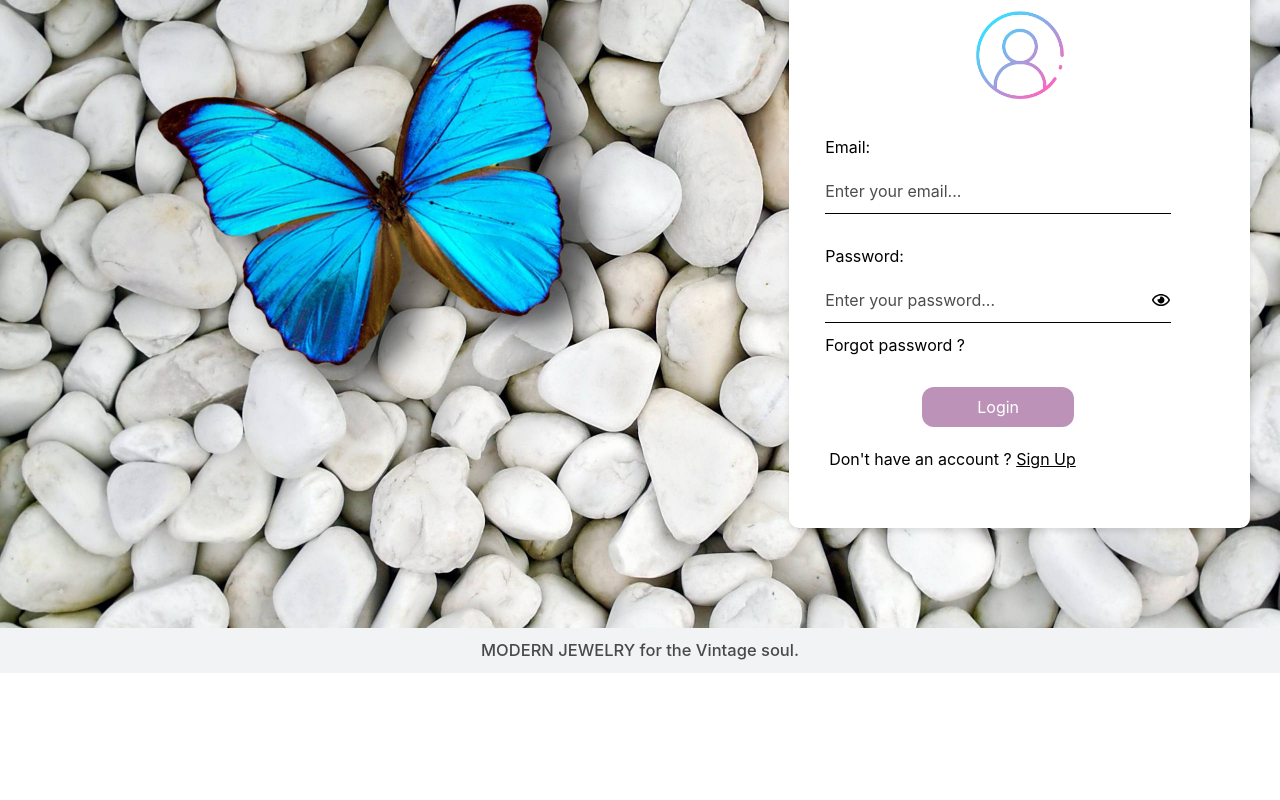
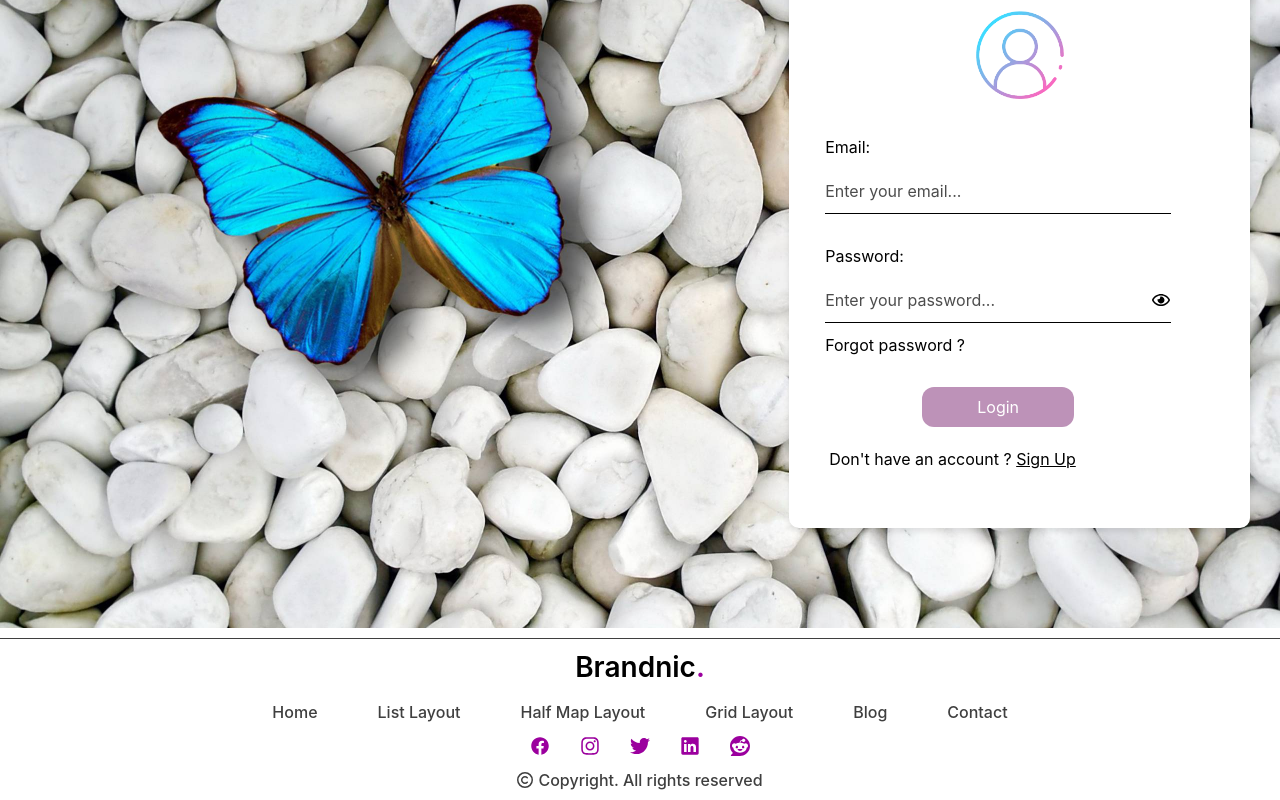
Before and after one commit to israfilova14/Brandnic_Project, a React (Create React App) app in the folder frontend/: page /login in a window 1280 px wide. Shown: the part 262-1062 px from the top of the page. Before the commit the page ends 935 px from the top, so only its background shows below. Built offline with nearby package versions, Linux system fonts and the light colour scheme; no server answers.

Commit message:
some code addded

```diff
--- a/frontend/src/components/footer/Footer.css
+++ b/frontend/src/components/footer/Footer.css
@@ -1,13 +1,95 @@
 .footerWrapper{
+    background: #fff;
+    display: flex;
+    justify-content: center;
+    align-items: center;
+    height: 160px;
+    margin-top: 10px;
+    border-top: 1px solid #3f3f3f;
+  }
+
+  .footerWrapper .container{
+    color: #3f3f3f;
+    font-weight: 500;
+    display: flex;
+    flex-direction: column;
+    align-items: center;
+    justify-content: center;
+    gap: 12px;
+    padding: 8px;
+  }
+
+  .footerWrapper .container .titleBox h2{
+    font-weight: 600;
+    font-size: 28px;
+    color: #000;
+  }
+  .footerWrapper .container .titleBox h2 span{
+    color: #9b009e;
+  }
+  .footerWrapper .container .linksBox nav ul{
     display: flex;
     align-items: center;
     justify-content: center;
-    padding: 10px;
-    background: #f2f3f4;
-}
+    gap: 60px;
+  }
 
-.footerWrapper p{
-    font-size: 16.5px;
-    font-weight: 500;
-    color: rgba(0, 0, 0, 0.7);
-}
+  .footerWrapper .container .linksBox nav ul li{
+    list-style: none;
+    cursor: pointer;
+  }
+
+  .footerWrapper .container .linksBox nav ul li:hover{
+    color: #27ae60;
+  }
+
+  .footerWrapper .container .iconsBox {
+    display: flex;
+    align-items: center;
+    justify-content: center;
+    gap: 30px;
+  }
+
+  .footerWrapper .container .iconsBox svg{
+    font-size: 20px;
+    cursor: pointer;
+    color: #9b009e;
+  }
+
+  .footerWrapper .container .iconsBox svg:hover{
+    color: #27ae60;
+  }
+
+  .footerWrapper .container .aboutRight{
+    display: flex;
+    align-items: center;
+    justify-content: center;
+    gap: 5px;
+  }
+
+  .footerWrapper .container .aboutRight avg{
+    font-size: 19px;
+  }
+
+  @media only screen and (min-width: 620px) and (max-width: 830px) {
+    .footerWrapper .container .linksBox nav ul{
+      display: flex;
+      align-items: center;
+      justify-content: center;
+      gap: 30px;
+    }
+  }
+
+  @media only screen and (max-width: 619px) {
+    .footerWrapper .container .linksBox nav ul{
+      display: flex;
+      align-items: center;
+      justify-content: center;
+      flex-wrap: wrap;
+      gap: 20px;
+    }
+
+    .footerWrapper{
+      height: 190px;
+    }
+  }
--- a/frontend/src/components/footer/Footer.js
+++ b/frontend/src/components/footer/Footer.js
@@ -1,10 +1,43 @@
 import React from 'react'
 import '../footer/Footer.css'
+import { IoLogoFacebook } from "react-icons/io5";
+import { FaInstagram } from "react-icons/fa";
+import { FaTwitter } from "react-icons/fa";
+import { RxLinkedinLogo } from "react-icons/rx";
+import { FaReddit } from "react-icons/fa6";
+import { FaRegCopyright } from "react-icons/fa6";
 
 const Footer = () => {
   return (
     <div className='footerWrapper'>
-       <p>  MODERN JEWELRY for the Vintage soul.</p>
+        <div className="container">
+                <div className="titleBox">
+                    <h2>Brandnic<span>.</span></h2>
+                </div>
+                <div className="linksBox">
+                    <nav>
+                        <ul>
+                            <li>Home</li>
+                            <li>List Layout</li>
+                            <li>Half Map Layout</li>
+                            <li>Grid Layout</li>
+                            <li>Blog</li>
+                            <li>Contact</li>
+                        </ul>
+                    </nav>
+                </div>
+                <div className="iconsBox">
+                     <IoLogoFacebook/>
+                     <FaInstagram/>
+                     <FaTwitter/>
+                     <RxLinkedinLogo/>
+                     <FaReddit/>
+                </div>
+                <div className="aboutRight">
+                    <FaRegCopyright/>
+                    <p>Copyright. All rights reserved</p>
+                </div>
+            </div>
     </div>
   )
 }
--- a/frontend/src/components/header/Header.css
+++ b/frontend/src/components/header/Header.css
@@ -1,5 +1,6 @@
  .headerWrapper {
     background: #fff;
+    box-shadow: rgba(149, 157, 165, 0.2) 0px 8px 24px;
 }
 
 header .container {
@@ -7,7 +8,7 @@ header .container {
     height: 90px;
     display: flex;
     align-items: center;
-    box-shadow: rgba(149, 157, 165, 0.2) 0px 8px 24px;
+
     background: #fff;
     padding:  20px;
     overflow: hidden;
--- a/frontend/src/pages/horizontal_card_product/HorizontalCardProduct.css
+++ b/frontend/src/pages/horizontal_card_product/HorizontalCardProduct.css
@@ -105,6 +105,7 @@
 .productCardWrapper .productCard .aboutProduct .productCategory{
     text-transform: capitalize;
 }
+
 .productCardWrapper .productCard .aboutProduct .priceBox{
     display: flex;
     gap: 12px;
--- a/frontend/src/pages/vertical_card_product/VerticalCardProduct.js
+++ b/frontend/src/pages/vertical_card_product/VerticalCardProduct.js
@@ -28,6 +28,7 @@ const VerticalCardProduct = ({category, heading}) => {
         setLoading(false)
         setData(categoryProduct?.data)
     }
+
     useEffect(() => {
          fetchData()
     },[category])
```
